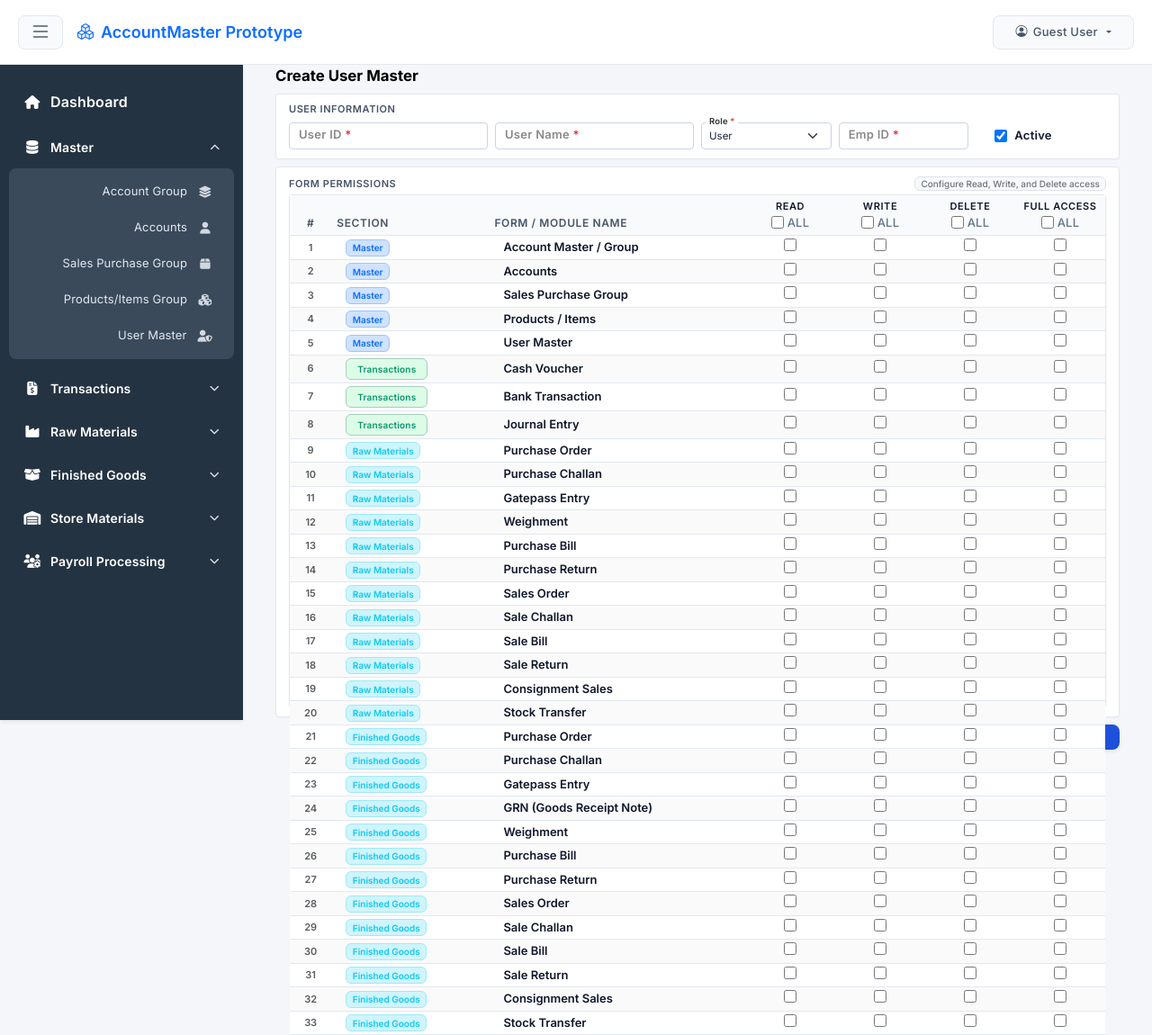
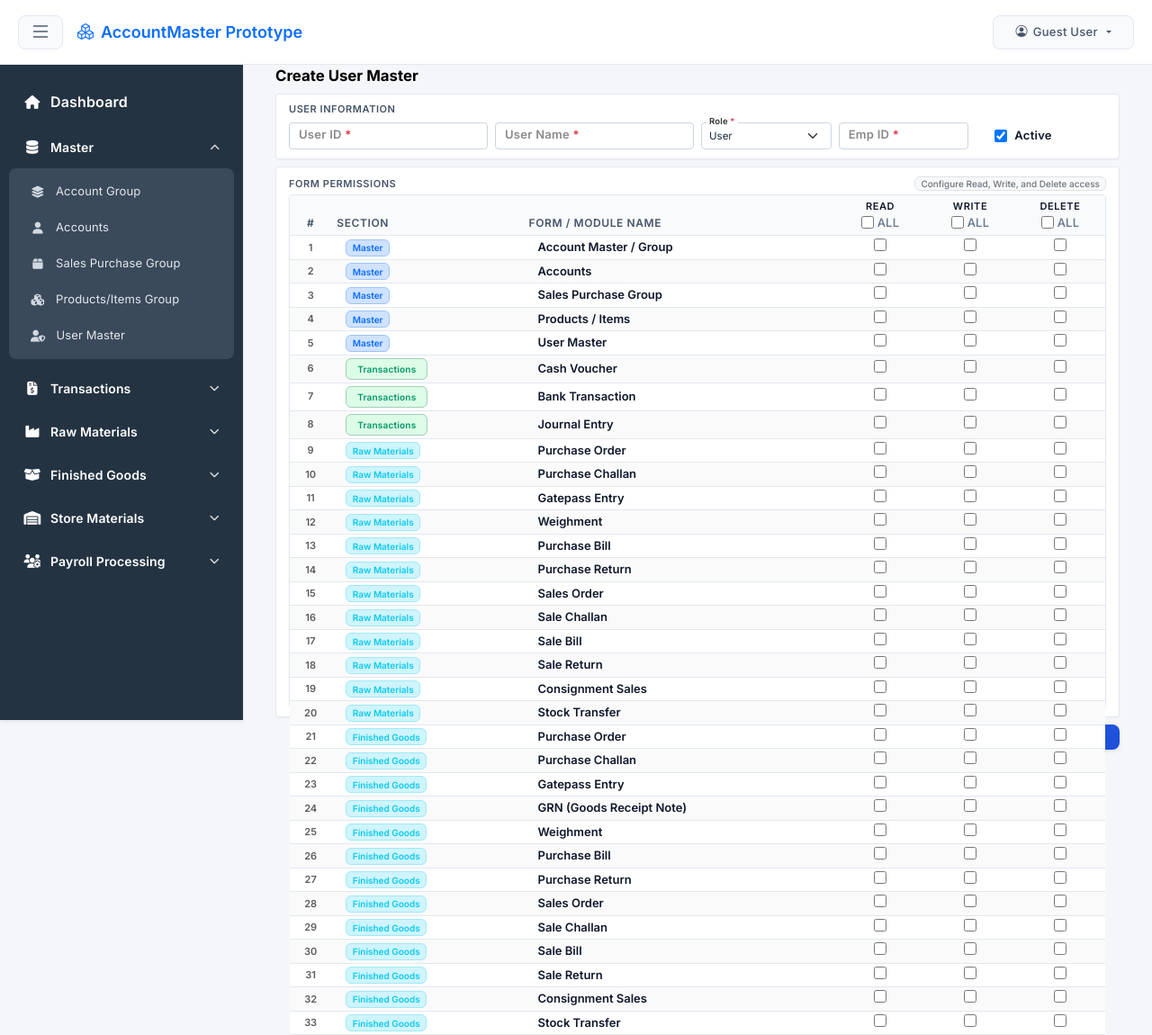
Before and after one commit to AlphaDashboard/alpha-dashboard, a Django app: template dashboard/templates/dashboard/user_master_form.html in a window 1280 px wide, after a click on "Master". Shown: the whole page at 90% size. Run offline with Django 5.2, Linux system fonts and the light colour scheme; the template is opened without the code that fills it, so the values that code supplies are empty; some libraries are stand-ins or nearby versions.

Commit message:
fix(sidebar): fix Account Group link, move sub-icons to left; feat(user-master): simplify permissions table to Read/Write/Delete only

```diff
--- a/dashboard/static/css/common/layout.css
+++ b/dashboard/static/css/common/layout.css
@@ -111,11 +111,19 @@ h4, h5, h6 { font-weight: 600 !important; color: #0f172a; }
     color: #e2e8f0 !important;
     border-radius: 6px !important;
     display: flex !important;
-    justify-content: flex-end !important;
+    justify-content: flex-start !important;
     align-items: center !important;
     gap: 12px;
-    text-align: right;
+    text-align: left;
     transition: background-color 0.2s ease, color 0.2s ease;
+}
+
+.sidebar .erp-submenu .sub-section-link .sub-icon {
+    order: 1;
+}
+
+.sidebar .erp-submenu .sub-section-link span {
+    order: 2;
 }
 
 .sidebar .erp-submenu .sub-section-link:hover {
--- a/dashboard/static/js/modules/pages/user-master-form.js
+++ b/dashboard/static/js/modules/pages/user-master-form.js
@@ -62,7 +62,6 @@ class UserMasterForm {
         this.selectAllRead = domUtils.getElement('#selectAllRead');
         this.selectAllWrite = domUtils.getElement('#selectAllWrite');
         this.selectAllDelete = domUtils.getElement('#selectAllDelete');
-        this.selectAllGlobal = domUtils.getElement('#selectAllGlobal');
 
         this.init();
     }
@@ -123,12 +122,10 @@ class UserMasterForm {
             const r = tr.querySelector('.perm-read');
             const w = tr.querySelector('.perm-write');
             const d = tr.querySelector('.perm-delete');
-            const fa = tr.querySelector('.perm-full-access');
 
             if (r) r.checked = read;
             if (w) w.checked = write;
             if (d) d.checked = del;
-            if (fa) fa.checked = (read && write && del);
         });
         this.updateHeaderCheckboxes();
     }
@@ -151,7 +148,6 @@ class UserMasterForm {
                 can_delete: false
             };
 
-            const isFull = perm.can_read && perm.can_write && perm.can_delete;
             const sectionBadgeClass = form.section === 'Master' ? 'bg-primary-subtle text-primary border border-primary-subtle' :
                 (form.section === 'Transactions' ? 'bg-success-subtle text-success border border-success-subtle' :
                 'bg-info-subtle text-info border border-info-subtle');
@@ -174,9 +170,6 @@ class UserMasterForm {
                     <td class="text-center">
                         <input type="checkbox" class="perm-delete perm-checkbox" ${perm.can_delete ? 'checked' : ''} title="Delete">
                     </td>
-                    <td class="text-center">
-                        <input type="checkbox" class="perm-full-access perm-checkbox" ${isFull ? 'checked' : ''} title="Toggle Full Access for ${form.form_name}">
-                    </td>
                 </tr>
             `;
         });
@@ -197,26 +190,11 @@ class UserMasterForm {
             const r = tr.querySelector('.perm-read');
             const w = tr.querySelector('.perm-write');
             const d = tr.querySelector('.perm-delete');
-            const fa = tr.querySelector('.perm-full-access');
 
-            // Row Full Access toggle
-            if (fa) {
-                fa.addEventListener('change', () => {
-                    const checked = fa.checked;
-                    if (r) r.checked = checked;
-                    if (w) w.checked = checked;
-                    if (d) d.checked = checked;
-                    this.updateHeaderCheckboxes();
-                });
-            }
-
-            // Individual checkboxes update row full access and column headers
+            // Individual checkboxes update column headers
             [r, w, d].forEach(chk => {
                 if (chk) {
                     chk.addEventListener('change', () => {
-                        if (fa) {
-                            fa.checked = (r && r.checked) && (w && w.checked) && (d && d.checked);
-                        }
                         this.updateHeaderCheckboxes();
                     });
                 }
@@ -230,8 +208,6 @@ class UserMasterForm {
                 const checked = this.selectAllRead.checked;
                 this.tableBody.querySelectorAll('.perm-read').forEach(chk => {
                     chk.checked = checked;
-                    const tr = chk.closest('tr');
-                    this.syncRowFullAccess(tr);
                 });
                 this.updateHeaderCheckboxes();
             });
@@ -242,8 +218,6 @@ class UserMasterForm {
                 const checked = this.selectAllWrite.checked;
                 this.tableBody.querySelectorAll('.perm-write').forEach(chk => {
                     chk.checked = checked;
-                    const tr = chk.closest('tr');
-                    this.syncRowFullAccess(tr);
                 });
                 this.updateHeaderCheckboxes();
             });
@@ -254,29 +228,9 @@ class UserMasterForm {
                 const checked = this.selectAllDelete.checked;
                 this.tableBody.querySelectorAll('.perm-delete').forEach(chk => {
                     chk.checked = checked;
-                    const tr = chk.closest('tr');
-                    this.syncRowFullAccess(tr);
                 });
                 this.updateHeaderCheckboxes();
             });
-        }
-
-        if (this.selectAllGlobal) {
-            this.selectAllGlobal.addEventListener('change', () => {
-                const checked = this.selectAllGlobal.checked;
-                this.setAllPermissions(checked, checked, checked);
-            });
-        }
-    }
-
-    syncRowFullAccess(tr) {
-        if (!tr) return;
-        const r = tr.querySelector('.perm-read');
-        const w = tr.querySelector('.perm-write');
-        const d = tr.querySelector('.perm-delete');
-        const fa = tr.querySelector('.perm-full-access');
-        if (fa) {
-            fa.checked = (r && r.checked) && (w && w.checked) && (d && d.checked);
         }
     }
 
@@ -300,17 +254,6 @@ class UserMasterForm {
         if (this.selectAllDelete && deleteBoxes.length > 0) {
             this.selectAllDelete.checked = deleteBoxes.every(chk => chk.checked);
             this.selectAllDelete.indeterminate = !this.selectAllDelete.checked && deleteBoxes.some(chk => chk.checked);
-        }
-
-        if (this.selectAllGlobal && readBoxes.length > 0) {
-            const allChecked = readBoxes.every(chk => chk.checked) &&
-                               writeBoxes.every(chk => chk.checked) &&
-                               deleteBoxes.every(chk => chk.checked);
-            const someChecked = readBoxes.some(chk => chk.checked) ||
-                                writeBoxes.some(chk => chk.checked) ||
-                                deleteBoxes.some(chk => chk.checked);
-            this.selectAllGlobal.checked = allChecked;
-            this.selectAllGlobal.indeterminate = !allChecked && someChecked;
         }
     }
 
--- a/dashboard/templates/dashboard/includes/sidebar.html
+++ b/dashboard/templates/dashboard/includes/sidebar.html
@@ -20,16 +20,16 @@
                 </div>
                 <i class="fas fa-chevron-down caret-icon"></i>
             </a>
-            <div class="collapse {% if request.resolver_match.url_name == 'alpha_list' or request.resolver_match.url_name == 'alpha_create' or request.resolver_match.url_name == 'alpha_edit' or request.resolver_match.url_name == 'gate_entry' or request.resolver_match.url_name == 'gate_entry_print' or request.resolver_match.url_name == 'sal_pur_group_list' or request.resolver_match.url_name == 'sal_pur_group_create' or request.resolver_match.url_name == 'sal_pur_group_edit' or request.resolver_match.url_name == 'user_master_list' or request.resolver_match.url_name == 'user_master_create' or request.resolver_match.url_name == 'user_master_edit' %}show{% endif %}" id="masterMenu">
+            <div class="collapse {% if request.resolver_match.url_name == 'alpha_list' or request.resolver_match.url_name == 'alpha_create' or request.resolver_match.url_name == 'alpha_edit' or request.resolver_match.url_name == 'sal_pur_group_list' or request.resolver_match.url_name == 'sal_pur_group_create' or request.resolver_match.url_name == 'sal_pur_group_edit' or request.resolver_match.url_name == 'user_master_list' or request.resolver_match.url_name == 'user_master_create' or request.resolver_match.url_name == 'user_master_edit' %}show{% endif %}" id="masterMenu">
                 <ul class="nav flex-column erp-submenu ps-2">
                     <li>
-                        <a class="nav-link sub-section-link {% if request.resolver_match.url_name == 'gate_entry' or request.resolver_match.url_name == 'gate_entry_print' %}active-link{% endif %}" href="{% url 'dashboard:gate_entry' %}" data-section="Master" data-subsection="Account Group">
+                        <a class="nav-link sub-section-link {% if request.resolver_match.url_name == 'alpha_list' or request.resolver_match.url_name == 'alpha_create' or request.resolver_match.url_name == 'alpha_edit' %}active-link{% endif %}" href="{% url 'dashboard:alpha_list' %}" data-section="Master" data-subsection="Account Group">
                             <span>Account Group</span>
                             <i class="fas fa-layer-group sub-icon"></i>
                         </a>
                     </li>
                     <li>
-                        <a class="nav-link sub-section-link {% if request.resolver_match.url_name == 'alpha_list' or request.resolver_match.url_name == 'alpha_create' or request.resolver_match.url_name == 'alpha_edit' %}active-link{% endif %}" href="{% url 'dashboard:alpha_list' %}" data-section="Master" data-subsection="Accounts">
+                        <a class="nav-link sub-section-link" href="#" data-section="Master" data-subsection="Accounts">
                             <span>Accounts</span>
                             <i class="fas fa-user sub-icon"></i>
                         </a>
--- a/dashboard/templates/dashboard/user_master_form.html
+++ b/dashboard/templates/dashboard/user_master_form.html
@@ -230,14 +230,6 @@
                                     </label>
                                 </div>
                             </th>
-                            <th style="width: 100px; text-align: center; padding: 4px;">
-                                <div class="d-flex flex-column align-items-center gap-0">
-                                    <span class="fw-bold text-dark" style="font-size: 11px;">Full Access</span>
-                                    <label class="d-inline-flex align-items-center gap-1 mb-0" style="cursor: pointer; font-size: 9.5px; font-weight: 500; color: #64748b;">
-                                        <input type="checkbox" id="selectAllGlobal" class="perm-header-toggle" title="Select All Everything"> All
-                                    </label>
-                                </div>
-                            </th>
                         </tr>
                     </thead>
                     <tbody id="permissionsTableBody">
```
